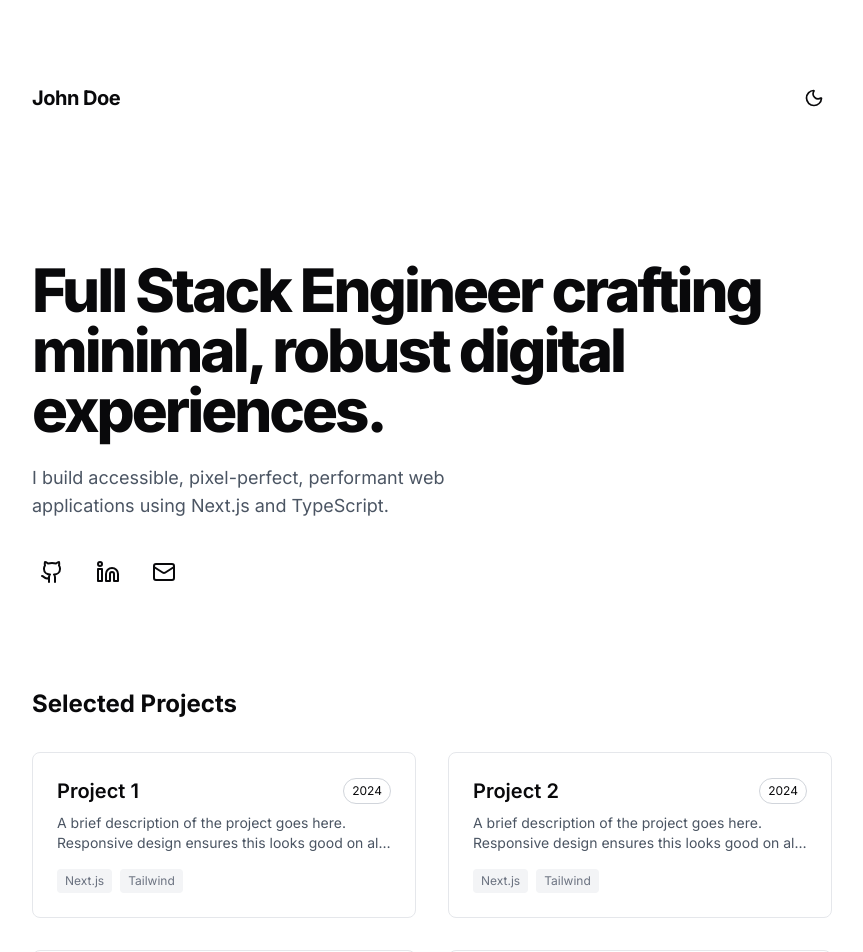
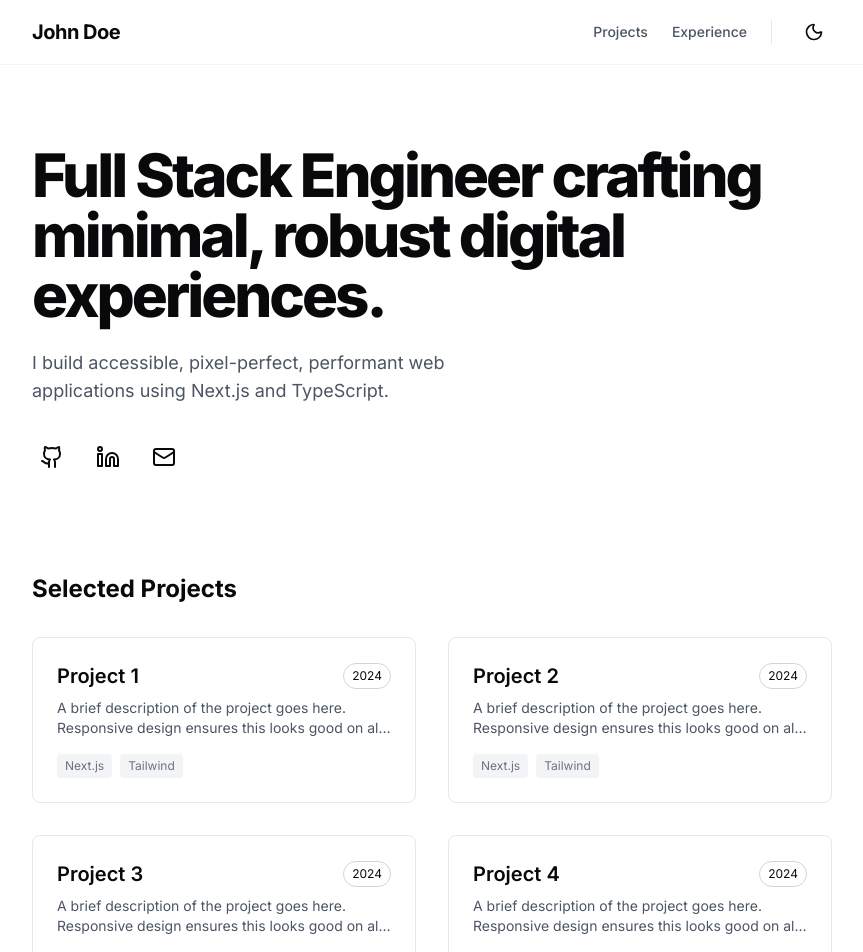
Before and after one commit to rohanbawa/my-portfolio, a Next.js app: page / in a window 1280 px wide. Shown: the top 952 px of the page, without its empty margins (208-1071 px from the left). Built offline with nearby package versions, Linux system fonts and the light colour scheme.

Commit message:
Added Navbar code

```diff
--- a/app/page.tsx
+++ b/app/page.tsx
@@ -4,21 +4,42 @@ import { Github, Linkedin, Mail } from "lucide-react";
 
 export default function Home() {
   return (
-    // RESPONSIVE UPDATE:
-    // - px-6 (standard padding)
-    // - md:px-12 (more breathing room on desktop)
-    // - max-w-4xl (slightly wider to fit 2-column project grid better)
-    <main className="min-h-screen max-w-4xl mx-auto px-6 md:px-12 py-12 md:py-20 flex flex-col gap-20 md:gap-24">
+    <main className="min-h-screen bg-background text-foreground">
+      {/* STICKY HEADER
+        - sticky top-0: Keeps it pinned to the top
+        - backdrop-blur-md: Gives it that frosted glass effect
+        - z-50: Ensures it sits ON TOP of all other content
+      */}
+      <nav className="sticky top-0 z-50 w-full border-b border-gray-100 dark:border-gray-800 bg-white/80 dark:bg-[#09090b]/80 backdrop-blur-md">
+        <div className="max-w-4xl mx-auto px-6 md:px-12 h-16 flex justify-between items-center">
+          {/* Logo / Home Link */}
+          <a href="#" className="text-xl font-bold tracking-tight hover:opacity-80 transition">
+            John Doe
+          </a>
 
-      {/* Header / Nav */}
-      <nav className="flex justify-between items-center mb-8 md:mb-12">
-        <h1 className="text-xl font-bold tracking-tight">John Doe</h1>
+          <div className="flex items-center gap-6">
+            {/* Navigation Links (Hidden on very small phones, visible on sm+) */}
+            <div className="hidden sm:flex gap-6 text-sm font-medium text-gray-600 dark:text-gray-400">
+              <a href="#projects" className="hover:text-black dark:hover:text-white transition">
+                Projects
+              </a>
+              <a href="#experience" className="hover:text-black dark:hover:text-white transition">
+                Experience
+              </a>
+            </div>
+
+            <div className="w-px h-6 bg-gray-200 dark:bg-gray-800 hidden sm:block"></div>
+
             <ThemeToggle />
+          </div>
+        </div>
       </nav>
 
+      {/* Main Content Wrapper */}
+      <div className="max-w-4xl mx-auto px-6 md:px-12 py-12 md:py-20 flex flex-col gap-20 md:gap-24">
+
         {/* Hero Section */}
-      <Section>
-        {/* RESPONSIVE UPDATE: text-4xl on mobile, text-6xl on tablet/desktop */}
+        <Section id="about">
           <h2 className="text-4xl md:text-6xl font-extrabold tracking-tighter mb-6 leading-tight">
             Full Stack Engineer crafting minimal, robust digital experiences.
           </h2>
@@ -33,14 +54,9 @@ export default function Home() {
           </div>
         </Section>
 
-      {/* Projects Section */}
-      <Section delay={0.1}>
-        <h3 className="text-2xl font-bold mb-8">Selected Projects</h3>
-
-        {/* RESPONSIVE UPDATE:
-            - grid-cols-1 (1 column by default/mobile)
-            - md:grid-cols-2 (2 columns on tablet/desktop)
-        */}
+        {/* Projects Section (Added id="projects") */}
+        <Section id="projects" delay={0.1}>
+          <h3 className="text-2xl font-bold mb-8 scroll-mt-24">Selected Projects</h3>
           <div className="grid grid-cols-1 md:grid-cols-2 gap-6 md:gap-8">
             {[1, 2, 3, 4].map((item) => (
               <div key={item} className="group border border-gray-200 dark:border-gray-800 p-6 rounded-lg hover:bg-gray-50 dark:hover:bg-gray-900 transition cursor-pointer">
@@ -60,22 +76,17 @@ export default function Home() {
           </div>
         </Section>
 
-      {/* Experience Section */}
-      <Section delay={0.2}>
-        <h3 className="text-2xl font-bold mb-8">Experience</h3>
+        {/* Experience Section (Added id="experience") */}
+        <Section id="experience" delay={0.2}>
+          <h3 className="text-2xl font-bold mb-8 scroll-mt-24">Experience</h3>
           <div className="space-y-10">
             <div>
-            {/* RESPONSIVE UPDATE:
-                - flex-col (stacked vertically on mobile)
-                - sm:flex-row (side-by-side on small tablets and up)
-            */}
               <div className="flex flex-col sm:flex-row justify-between sm:items-baseline mb-2 gap-1">
                 <h4 className="text-lg font-medium">Senior Developer</h4>
                 <span className="text-sm text-gray-500">2022 — Present</span>
               </div>
               <p className="text-gray-600 dark:text-gray-400">Company Name • New York, NY</p>
             </div>
-
             <div>
               <div className="flex flex-col sm:flex-row justify-between sm:items-baseline mb-2 gap-1">
                 <h4 className="text-lg font-medium">Software Engineer</h4>
@@ -85,11 +96,12 @@ export default function Home() {
             </div>
           </div>
         </Section>
-        {/** TO-DO : Add a navbar to navigate easily between sections */}
+
         {/* Footer */}
         <footer className="pt-20 pb-10 text-center text-sm text-gray-500">
           <p>© {new Date().getFullYear()} John Doe. All rights reserved.</p>
         </footer>
+      </div>
     </main>
   );
 }
--- a/components/Section.tsx
+++ b/components/Section.tsx
@@ -7,11 +7,13 @@ interface SectionProps {
   children: ReactNode;
   className?: string;
   delay?: number;
+  id?: string;
 }
 
-export default function Section({ children, className = "", delay = 0 }: SectionProps) {
+export default function Section({ children, className = "", delay = 0,id="" }: SectionProps) {
   return (
-    <motion.div
+    <motion.section
+      id={id}
       initial={{ opacity: 0, y: 30 }}
       whileInView={{ opacity: 1, y: 0 }}
       transition={{ duration: 0.6, delay: delay, ease: "easeOut" }}
@@ -19,6 +21,6 @@ export default function Section({ children, className = "", delay = 0 }: Section
       className={className}
     >
       {children}
-    </motion.div>
+    </motion.section>
   );
 }
```
Lines whose indentation alone changed are shown as unchanged.
